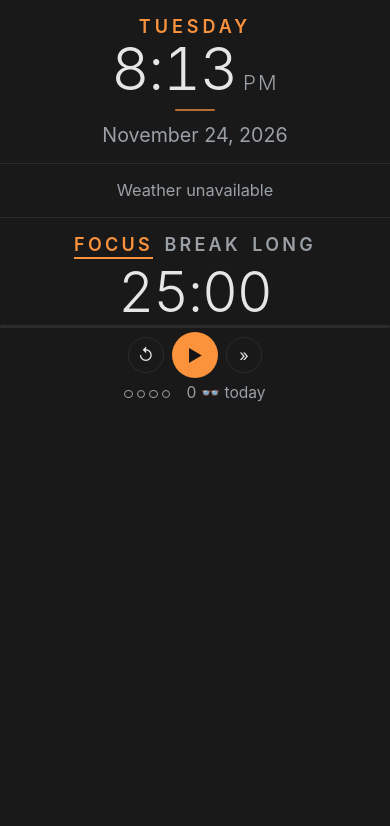
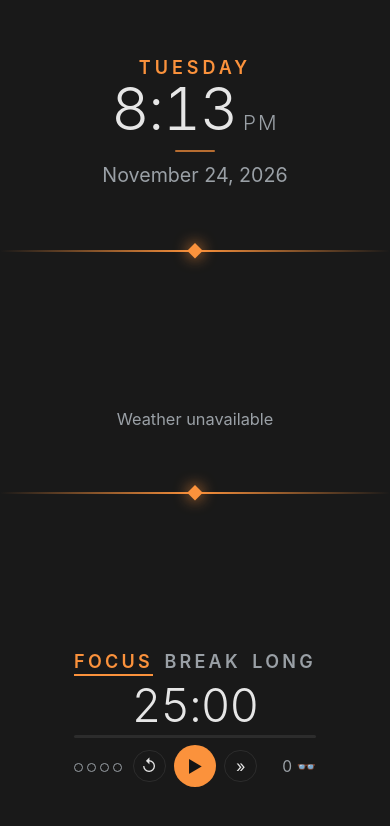
Before and after one commit to ZacharyRabin/deadlines-embed, a plain HTML site: page clock/index.html in a window 390 px wide. Drawn offline with Linux system fonts and the light colour scheme; no server answers.

Commit message:
Refactor CSS layout and structure in index.html

```diff
--- a/clock/index.html
+++ b/clock/index.html
@@ -24,15 +24,25 @@
   button { font: inherit; color: inherit; cursor: pointer; }
 
   .banner {
-    height: 100%; display: flex; align-items: stretch;
+    height: 100%; display: grid; grid-template-columns: 1fr auto auto auto 1fr; align-items: center;
     font-size: min(clamp(14px, 4.2vmin, 40px), 1.3vw); /* same as the clock page; only shrinks on narrow widths */
+    --rowh: 8.1em; /* shared content height, so the tops and bottoms of all three panels line up */
   }
-  .panel { display: flex; flex-direction: column; justify-content: center; min-width: 0; }
-  .gap { flex: 1 1 0; min-width: 1.2em; display: flex; justify-content: center; }
-  .gap i { width: 1px; background: var(--line); margin: 1.2em 0; }
+  .panel { display: flex; flex-direction: column; justify-content: space-between; align-items: center; min-width: 0; height: var(--rowh); justify-self: center; }
+  .gap { align-self: stretch; display: flex; justify-content: center; padding: 0 1.8em; }
+  .gap i {
+    position: relative; width: 3px; margin: 0.4em 0; border-radius: 3px;
+    background: linear-gradient(to bottom, transparent, var(--accent) 50%, transparent);
+    opacity: 1;
+  }
+  .gap i::after {
+    content: ""; position: absolute; left: 50%; top: 50%; width: 0.7em; height: 0.7em;
+    background: var(--accent); transform: translate(-50%, -50%) rotate(45deg);
+    box-shadow: 0 0 0.9em var(--accent);
+  }
 
   /* ---------- clock (unchanged from clock/index.html) ---------- */
-  .clock { flex: 0 0 auto; align-items: center; text-align: center; gap: 0.15em; padding: 8px 1.6em; }
+  .clock { text-align: center; gap: 0.15em; }
   .weekday {
     font-size: 1.1em; font-weight: 600; letter-spacing: 0.22em;
     text-transform: uppercase; color: var(--accent);
@@ -47,8 +57,8 @@
   .rule { width: 2.5em; height: 2px; background: var(--accent); border-radius: 2px; margin: 0.5em 0 0.3em; opacity: 0.7; }
 
   /* ---------- weather ---------- */
-  .weather { flex: 0 0 auto; flex-direction: row; align-items: center; gap: 2.4em; padding: 8px 0; }
-  .city { text-align: center; line-height: 1.25; }
+  .weather { flex-direction: row; align-items: stretch; gap: 2.4em; }
+  .city { display: flex; flex-direction: column; justify-content: space-between; align-items: center; text-align: center; line-height: 1.25; }
   .cname { font-size: 1.1em; font-weight: 600; letter-spacing: 0.22em; text-transform: uppercase; color: var(--accent); }
   .now { display: flex; align-items: center; justify-content: center; gap: 0.25em; margin: 0.15em 0; }
   .wi { font-size: 2.2em; line-height: 1; }
@@ -58,35 +68,39 @@
   .wmsg { color: var(--muted); font-size: 1em; }
 
   /* ---------- pomodoro ---------- */
-  .pomo { flex: 0 0 auto; align-items: center; gap: 0.3em; padding: 8px 1.6em 8px 0; }
+  .pomo { gap: 0.25em; }
   .tabs { display: flex; gap: 0.7em; }
   .tabs button {
     background: transparent; border: 0; border-bottom: 2px solid transparent; padding: 0 0 0.1em;
     font-size: 1.1em; font-weight: 600; letter-spacing: 0.18em; text-transform: uppercase; color: var(--muted);
   }
   .tabs button.on { color: var(--accent); border-bottom-color: var(--accent); }
-  .ptime { font-size: 3.4em; font-weight: 300; line-height: 1; font-variant-numeric: tabular-nums; letter-spacing: -0.02em; }
+  .ptime { font-size: 2.8em; font-weight: 300; line-height: 1; font-variant-numeric: tabular-nums; letter-spacing: -0.02em; }
   .bar { width: 100%; height: 3px; border-radius: 3px; background: var(--line); overflow: hidden; }
   .bar i { display: block; height: 100%; width: 0; background: var(--accent); transition: width 0.25s linear; }
-  .ctrl { display: flex; align-items: center; gap: 0.5em; }
+  .ctrl { display: grid; grid-template-columns: 1fr auto 1fr; align-items: center; width: 100%; }
+  .ctrl .btns { display: flex; align-items: center; gap: 0.5em; }
+  #dots { justify-self: start; white-space: nowrap; }
+  #ptoday { justify-self: end; white-space: nowrap; font-size: 0.95em; color: var(--muted); }
   .ctrl button {
-    width: 2.2em; height: 2.2em; border-radius: 50%; border: 1px solid var(--line); background: transparent;
+    width: 2em; height: 2em; border-radius: 50%; border: 1px solid var(--line); background: transparent;
     display: grid; place-items: center; padding: 0; font-size: 1em; line-height: 1;
   }
   .ctrl button:hover { border-color: var(--muted); }
-  .ctrl button.main { width: 2.8em; height: 2.8em; background: var(--accent); border-color: transparent; color: #141414; }
+  .ctrl button.main { width: 2.6em; height: 2.6em; background: var(--accent); border-color: transparent; color: #141414; }
   .pmeta { display: flex; align-items: center; gap: 0.8em; font-size: 0.95em; color: var(--muted); }
   .dot { display: inline-block; width: 0.55em; height: 0.55em; border-radius: 50%; border: 1px solid var(--muted); margin-right: 0.25em; }
   .dot.on { background: var(--accent); border-color: var(--accent); }
 
   @media (max-width: 600px) {
-    .banner { flex-direction: column; height: auto; min-height: 100%; font-size: clamp(14px, 4.2vmin, 40px); }
-    .gap { flex: 0 0 auto; min-width: 0; }
-    .gap i { width: 100%; height: 1px; margin: 0; }
-    .weather { padding: 1em 0; justify-content: center; flex-wrap: wrap; gap: 1em 2em; }
+    .banner { grid-template-columns: 1fr; height: auto; min-height: 100%; font-size: clamp(14px, 4.2vmin, 40px); --rowh: auto; }
+    .gap { padding: 0.4em 0; }
+    .gap i { width: 100%; height: 2px; margin: 0; background: linear-gradient(to right, transparent, var(--accent) 50%, transparent); }
+    .weather { justify-content: center; flex-wrap: wrap; gap: 1em 2em; }
     .cname { font-size: 0.9em; letter-spacing: 0.12em; white-space: nowrap; }
     .meta { white-space: nowrap; font-size: 0.85em; }
-    .clock, .pomo { padding: 1em 0; }
+    .panel { padding: 0.6em 0; }
+    .pomo { gap: 0.4em; }
   }
 </style>
 </head>
@@ -115,11 +129,14 @@
     <div class="ptime" id="ptime">25:00</div>
     <div class="bar"><i id="pbar"></i></div>
     <div class="ctrl">
-      <button id="reset" title="Reset">&#x21BA;</button>
-      <button id="play" class="main" title="Start / pause">&#x25B6;&#xFE0E;</button>
-      <button id="skip" title="Skip">&raquo;</button>
+      <span id="dots"></span>
+      <div class="btns">
+        <button id="reset" title="Reset">&#x21BA;</button>
+        <button id="play" class="main" title="Start / pause">&#x25B6;&#xFE0E;</button>
+        <button id="skip" title="Skip">&raquo;</button>
+      </div>
+      <span id="ptoday" title="Focus sessions today"></span>
     </div>
-    <div class="pmeta"><span id="dots"></span><span id="ptoday"></span></div>
   </div>
 
 </div>
@@ -291,7 +308,7 @@
     $("ptime").textContent = fmt(remaining);
     $("pbar").style.width = (100 * (1 - remaining / total())) + "%";
     $("play").innerHTML = running ? "&#x275A;&#x275A;" : "&#x25B6;&#xFE0E;";
-    $("ptoday").textContent = stats.done + " " + MODES.focus + " today";
+    $("ptoday").textContent = stats.done + " " + MODES.focus;
     Array.prototype.forEach.call($("tabs").children, function (b) { b.classList.toggle("on", b.dataset.m === mode); });
     document.title = running ? fmt(remaining) + " " + MODES[mode] : "Banner";
   }
```
